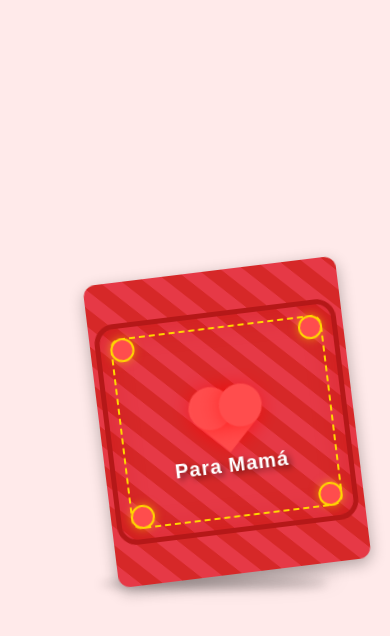
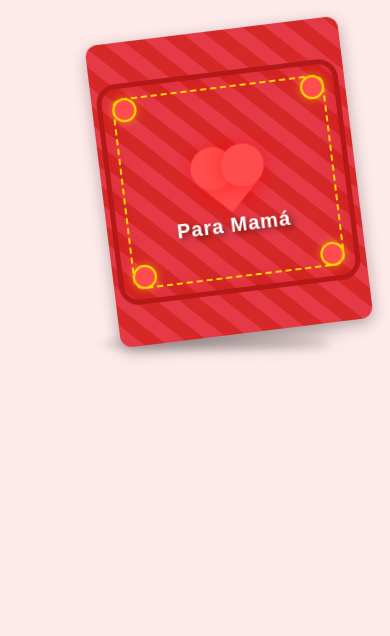
Before and after one commit to JhesWxaiz/mom.github.io, a plain HTML site: page index.html in a window 390 px wide. Shown: the top 636 px of the page. Drawn offline with Linux system fonts and the light colour scheme.

Commit message:
Add files via upload

```diff
--- a/style.css
+++ b/style.css
@@ -199,7 +199,6 @@ body {
     transform: rotateY(180deg);
     position: relative;
     box-sizing: border-box;
-    overflow-y: auto;
     background-image: radial-gradient(circle, #ffecec 0%, #ffdbdb 100%);
   }
 
@@ -217,6 +216,7 @@ body {
     position: relative;
     aspect-ratio: 297 / 210;
     border: 5px solid #d62828;
+    overflow-y: auto;
   }
 
   .top-right-corner {
@@ -360,8 +360,6 @@ body {
     padding: 5px 10px 10px 10px;
     max-width: 90%;
     margin: 0 auto;
-    overflow-y: auto;
-    max-height: 100%;
   }
 
   .message.visible {
@@ -587,10 +585,24 @@ body {
   }
 
   @media (max-width: 768px) {
+    body {
+      align-items: flex-start;
+      padding-top: 50px;
+    }
+
     .scene {
       max-width: 70vw;
       aspect-ratio: 1.2/1;
       margin-left: 15%;
+    }
+
+    .card-back-content {
+      padding: 20px;
+    }
+
+    .message {
+      font-size: 14px;
+      padding-bottom: 50px;
     }
 
     .floating-image {
@@ -613,26 +625,20 @@ body {
     .right-image.visible {
       right: -130px;
     }
-
-    .front-content {
-      padding: 20px;
-    }
-
-    .card-back-content {
-      padding: 20px;
-    }
-
-    .message {
-      font-size: 14px;
-    }
   }
 
   @media (max-width: 576px) {
+    body {
+      padding: 10px;
+      padding-top: 30px;
+      padding-bottom: 50px;
+    }
+
     .scene {
       max-width: 65vw;
       aspect-ratio: 1/1.2;
-      height: auto;
       margin-left: 18%;
+      margin-bottom: 50px;
     }
 
     .floating-image {
@@ -706,6 +712,7 @@ body {
     .message {
       font-size: 12px;
       line-height: 1.6;
+      padding-bottom: 60px;
     }
 
     .message p {
@@ -719,11 +726,18 @@ body {
   }
 
   @media (max-width: 360px) {
+    body {
+      padding: 10px;
+      padding-top: 20px;
+      padding-bottom: 60px;
+    }
+
     .scene {
       transform: scale(0.9);
-      margin: -5% 0;
+      margin: 0;
       max-width: 60vw;
       margin-left: 20%;
+      margin-bottom: 50px;
     }
 
     .message {
```
